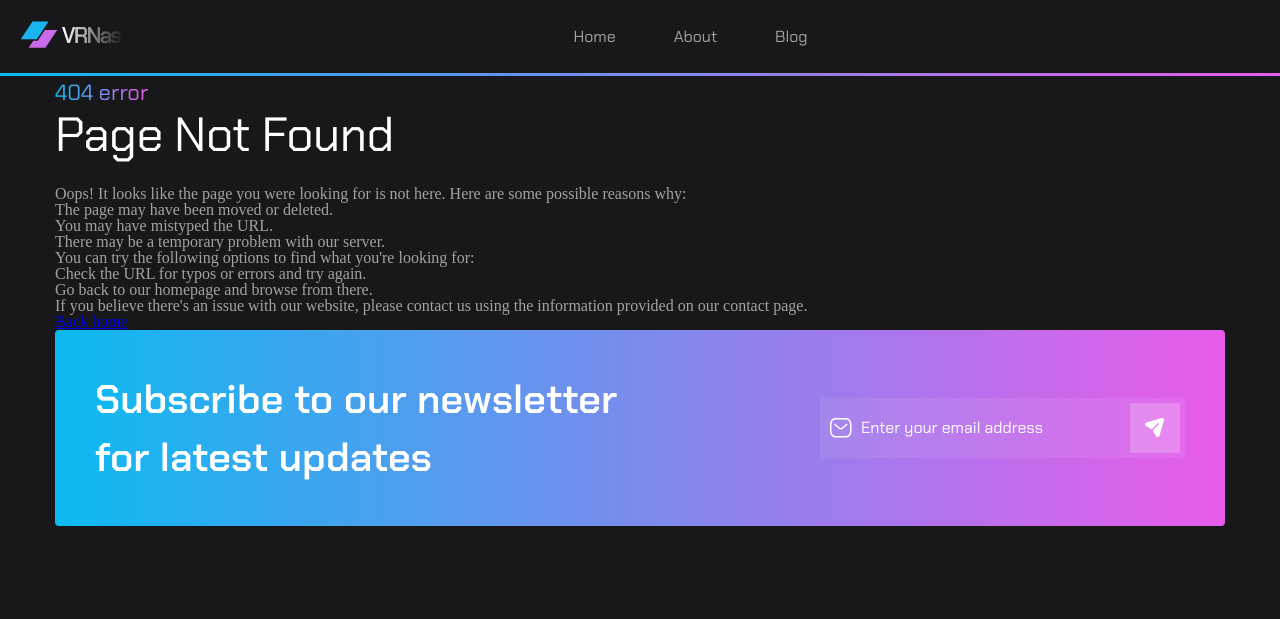
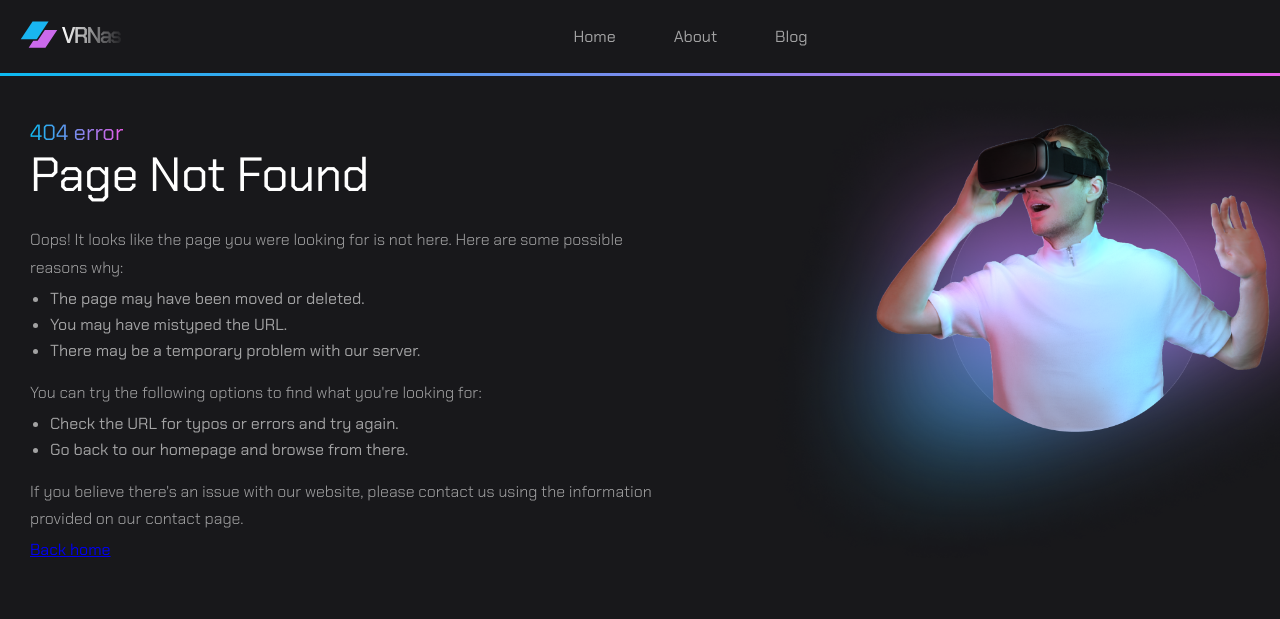
Before and after one commit to 0smir/react, a React (Create React App) app: page /our-team in a window 1280 px wide. Shown: the top 619 px of the page. Built offline with nearby package versions, Linux system fonts and the light colour scheme.

Commit message:
add corrects to error page adaptivity

```diff
--- a/src/components/pages/error/Error.jsx
+++ b/src/components/pages/error/Error.jsx
@@ -1,28 +1,37 @@
 import  {Link} from 'react-router-dom';
 import SubscribeForm from "../../structure-components/common/SubscribeForm";
 import SectionTitle from "../../structure-components/common/SectionTitle";
+import SectionBanner from "../../structure-components/common/SectionBanner";
+
+import "./error.scss";
+import error_img from "../../../images/error_bg.png";
 
 export default function Error () {
     return (
         <div className="page error-page">
+            <div className="container error-page__container">
+                <div className="error-page__content-wrapper">
+                    <div className="error-page__content">
+                        <SectionTitle className="error" section_name="404 error" title="Page Not Found" />
+                        <p className='text'>Oops! It looks like the page you were looking for is not here. Here are some possible reasons why:</p>
+                        <ul className="error__description-list">
+                            <li className="error__description-item">The page may have been moved or deleted.</li>
+                            <li className="error__description-item">You may have mistyped the URL.</li>
+                            <li className="error__description-item">There may be a temporary problem with our server.</li>
+                        </ul>
+                        <p className='text'>You can try the following options to find what you're looking for:</p>
+                        <ul className="error__description-list">
+                            <li className="error__description-item">Check the URL for typos or errors and try again.</li>
+                            <li className="error__description-item">Go back to our homepage and browse from there.</li>
+                        </ul>
+
+                        <p className='text'>If you believe there's an issue with our website, please contact us using the information provided on our contact page.</p>
+                        <Link to="/">Back home</Link>
+                    </div>
+                    <SectionBanner main_banner={error_img} main_banner_alt_text="404 error" className="error" light={false} darck_bg={false}/>
+                </div>
+            </div>
             <div className="container">
-                <SectionTitle className="error" section_name="404 error" title="Page Not Found" />
-                <div className="page_content">
-                <p>Oops! It looks like the page you were looking for is not here. Here are some possible reasons why:</p>
-                    <ul>
-                        <li>The page may have been moved or deleted.</li>
-                        <li>You may have mistyped the URL.</li>
-                        <li>There may be a temporary problem with our server.</li>
-                    </ul>
-                    <p>You can try the following options to find what you're looking for:</p>
-                    <ul>
-                        <li>Check the URL for typos or errors and try again.</li>
-                        <li>Go back to our homepage and browse from there.</li>
-                    </ul>
-
-                    <p>If you believe there's an issue with our website, please contact us using the information provided on our contact page.</p>
-                    <Link to="/">Back home</Link>
-                </div>
                 <SubscribeForm />
             </div>
         </div>
--- /dev/null
+++ b/src/components/pages/error/error.scss
@@ -0,0 +1,83 @@
+@import "../../../styles/_variables";
+
+
+.error-page {
+    &__container {
+        padding: 0 0 0 30px;
+        margin: 0 0 0 auto;
+        max-width: 1330px;
+        // border: 1px solid red;
+
+        @media(max-width: $media-md) {
+            padding: 0;
+        }
+    }
+    &__content-wrapper {
+        display: flex;
+        flex-wrap: wrap;
+        align-items: stretch;
+        padding-bottom: 80px;
+
+        @media(max-width: $media-md){
+            padding-bottom: 0;
+        }
+    }
+
+    &__content {
+        display: flex;
+        flex-direction: column;
+        margin-right: auto;
+        width: 50%;
+        font-family: $font-main;
+
+        @media(max-width: $media-md){
+            width: 100%;
+            padding: 0 15px;
+        }
+    }
+
+    .text {
+        margin-bottom: 10px;
+        font-size: 16px;
+        line-height: 1.7;
+        font-weight: 300;
+    }
+
+}
+
+.error {
+    &__title-wrapper {
+        margin-top: 40px;
+    }
+
+    &__description-list {
+        padding-left: 20px;
+        margin-bottom: 10px;
+        list-style-type: disc;
+    }
+
+    &__description-item {
+        margin-bottom: 10px;
+    }
+
+    &__banner {
+        width: 50%;
+        justify-content: center;
+        overflow: hidden;
+        margin-bottom: 0;
+
+        @media(max-width: $media-md) {
+            width: 100%;
+            max-width: 100%;
+            overflow-x: hidden;
+            aspect-ratio: 11/9;
+        }
+
+        &-img--main {
+            @media(max-width: $media-md) {
+                position: relative;
+                left: 30%;
+            }
+        }
+    }
+}
--- a/src/components/structure-components/common/SectionBanner.jsx
+++ b/src/components/structure-components/common/SectionBanner.jsx
@@ -1,10 +1,11 @@
 import "../../../styles/_section_banner.scss";
 
-function SectionBanner({main_banner, main_banner_alt_text,  small_banner, className}) {
+
+function SectionBanner({main_banner, main_banner_alt_text,  small_banner, className, light=true, darck_bg=true}) {
     return(
-        <div className={`section__banner ${className}__banner light-box`}>
+        <div className={`section__banner ${className}__banner ${light ? 'light-box' : ''} ${darck_bg ? 'darck-bg' : ''}`}>
             <img src={main_banner} alt={main_banner_alt_text} className={`image-fluid section__banner-img--main ${className}__banner-img--main`}/>
-            <img src={small_banner} alt="VR" className={`section__banner-img--small ${className}__banner-img--small`}/>
+            {small_banner && (<img src={small_banner} alt="VR" className={`section__banner-img--small ${className}__banner-img--small`}/>)}
         </div>
     )
 }
--- a/src/styles/_section_banner.scss
+++ b/src/styles/_section_banner.scss
@@ -13,6 +13,7 @@
             margin: 0 auto 40px;
         }
 
+        &.darck-bg {
             &::before {
                 content: '';
                 position: absolute;
@@ -23,6 +24,7 @@
                 width: 70%;
                 background: $banner_bg_color;
                 z-index: -1;
+            }
         }
     }
 
--- a/src/styles/_variables.scss
+++ b/src/styles/_variables.scss
@@ -23,6 +23,7 @@ $warning_color: #FACC15;
 $media-xs: 320px;
 $media-sm: 480px;
 $media-md: 768px;
+$media-tablet-sm: 992px;
 $media-tablet: 1024px;
 $media-lg: 1200px;
 
```
Also changed, not shown: src/images/error_bg.png (added). Lines whose indentation alone changed are shown as unchanged.
